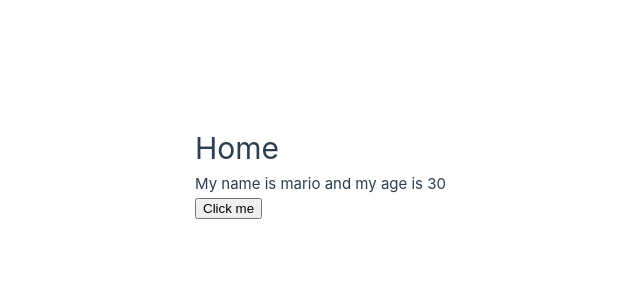
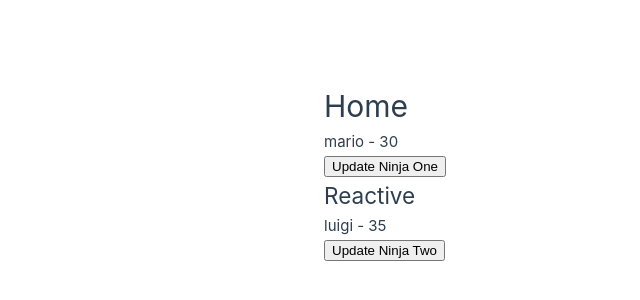
Before and after one commit to tranielmp8/vue-composition-api, a Vue app: page / in a window 1280 px wide. Shown: the part 228-528 px from the top of the page, without its empty margins (194-834 px from the left). Built offline with nearby package versions, Linux system fonts and the light colour scheme.

Commit message:
working with reactive()

```diff
--- a/src/views/HomeView.vue
+++ b/src/views/HomeView.vue
@@ -2,28 +2,32 @@
 <template>
  <div class="home">
   <h1>Home</h1>
-  <p ref="p" >My name is {{ name }} and my age is {{ age }}</p>
-  <button @click="handleClick" >Click me</button>
+  <p  >{{ ninjaOne.name }} - {{ ninjaOne.age }}</p>
+  <button @click="updateNinjaOne" >Update Ninja One</button>
+  <h2>Reactive</h2>
+  <p>{{ ninjaTwo.name }} - {{ ninjaTwo.age }}</p>
+  <button @click="updateNinjaTwo" >Update Ninja Two</button>
+
  </div>
 </template>
 
 <script setup>
-  import {ref} from 'vue'
-  console.log('setup not needed inside script tag anymore')
+// remember reactive cannot be used with primitive values
+  import {ref, reactive} from 'vue'
+  console.log('Reactive : used for objects')
+  console.log('Reactive : cannot use for primitive values')
 
-  let name = ref('mario')
-  let age = ref(30)
+  const ninjaOne = ref({name: 'mario', age: 30})
+  const ninjaTwo = reactive({name: 'luigi', age: 35})
 
-  const p = ref(null)
-
-  const handleClick = () => {
-    console.log(p.value)
-    p.value.classList.add('test')
-    p.value.textContent = 'hello, ninjas'
+  const updateNinjaOne = () => {
+    ninjaOne.value.age = 40
   }
 
-  // old composition API we would need to return variables and methods, but we do not need to do that anymore
+  // using reactive you do not need to use .value to get the values
 
-
+  const updateNinjaTwo = () => {
+    ninjaOne.age = 45
+  }
 
 </script>
```
